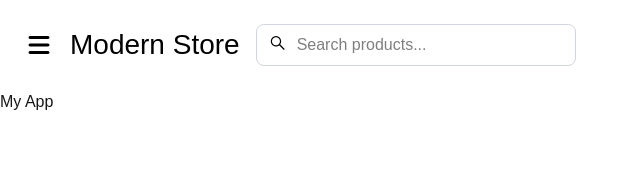
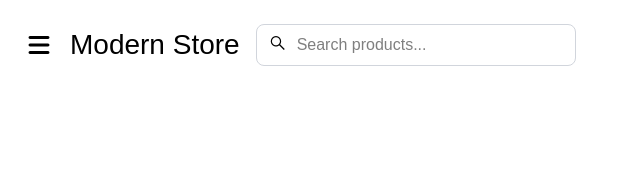
Before and after one commit to nishantcm/modern-store-ecommerce, a Next.js app: page / in a window 1280 px wide. Shown: the top 180 px of the page, without its empty margins (0-640 px from the left). Built offline with nearby package versions, Linux system fonts and the light colour scheme.

Commit message:
1.1 Updated the page.tsx file with clearing the h1 element

```diff
--- a/src/app/page.tsx
+++ b/src/app/page.tsx
@@ -4,7 +4,7 @@ export default function Home() {
   return (
     <>
       <main>
-        <h2>My App</h2>
+        <h2></h2>
       </main>
     </>
   );
```
